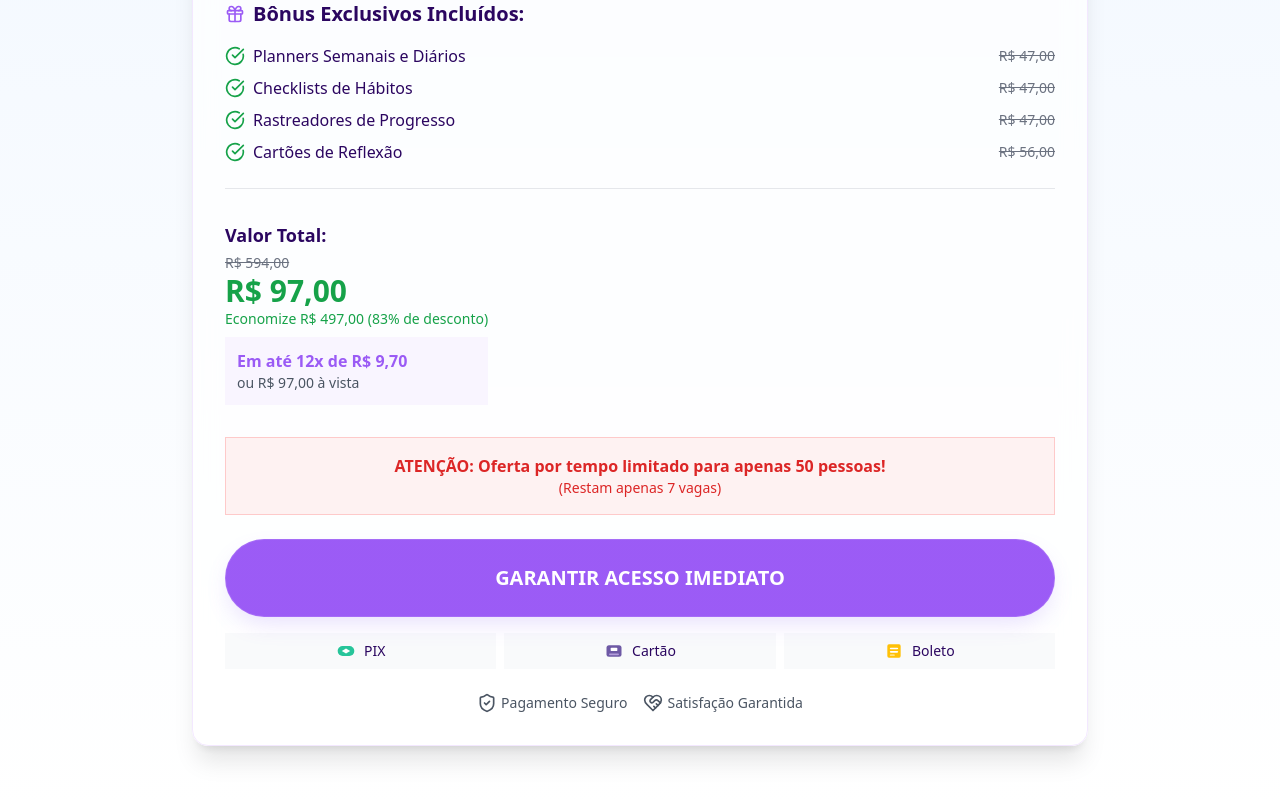
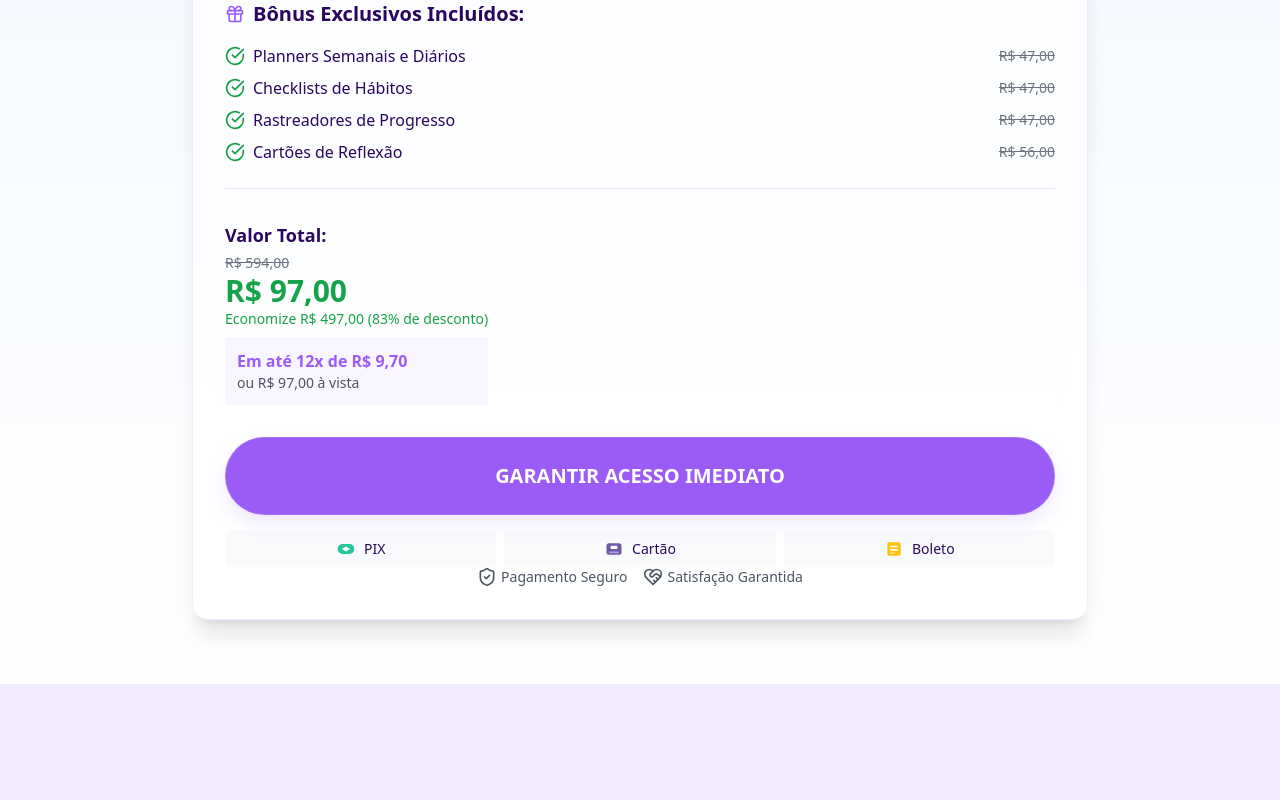
Before and after one commit to FilipeRosa235/life-upgrade-combo-pack, a React (Vite) app: page / in a window 1280 px wide. Shown: the part 6198-6998 px from the top of the page. After the commit the page ends 6882 px from the top, so only its background shows below. Built offline with nearby package versions, Linux system fonts and the light colour scheme.

Commit message:
Remove limited offer notice
Remove the limited offer notice from the checkout section.

```diff
--- a/src/components/sections/CheckoutSection.tsx
+++ b/src/components/sections/CheckoutSection.tsx
@@ -1,4 +1,3 @@
-
 import { CheckCircle, Gift, HeartHandshake, ShieldCheck } from "lucide-react";
 import { CtaButton } from "@/components/CtaButton";
 
@@ -96,16 +95,6 @@ export function CheckoutSection() {
               </div>
             </div>
 
-            <div className="flex flex-col gap-6">
-              <div className="bg-red-50 border border-red-200 rounded-lg p-4 text-center">
-                <p className="text-red-600 font-bold">
-                  ATENÇÃO: Oferta por tempo limitado para apenas 50 pessoas!
-                </p>
-                <p className="text-red-600 text-sm">
-                  (Restam apenas 7 vagas)
-                </p>
-              </div>
-
             <div className="flex flex-col gap-4">
               <CtaButton large className="w-full py-6" onClick={openHotmartLink}>
                 GARANTIR ACESSO IMEDIATO
@@ -140,7 +129,6 @@ export function CheckoutSection() {
           </div>
         </div>
       </div>
-      </div>
     </section>
   );
 }
```
Lines whose indentation alone changed are shown as unchanged.
